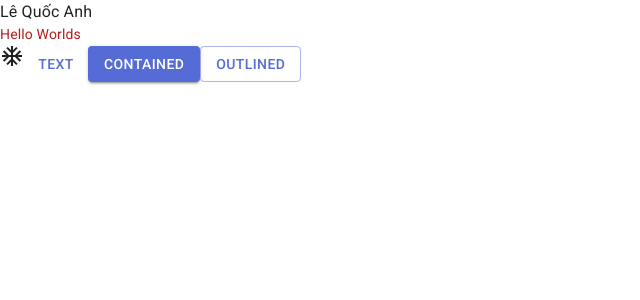
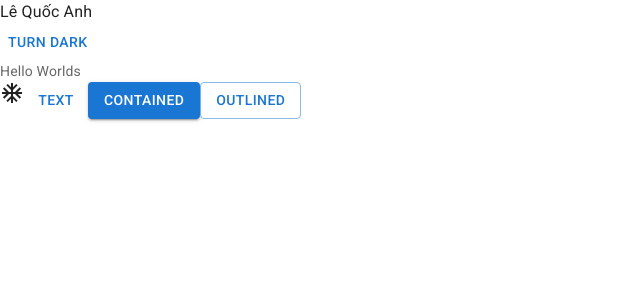
Before and after one commit to payyer/trello-client, a React (Vite) app: page / in a window 1280 px wide. Shown: the top 300 px of the page, without its empty margins (0-640 px from the left). Built offline with nearby package versions, Linux system fonts and the light colour scheme.

Commit message:
Setup Light/Dark mode #1

```diff
--- a/src/App.jsx
+++ b/src/App.jsx
@@ -1,10 +1,27 @@
 import Button from '@mui/material/Button'
 import AcUnitIcon from '@mui/icons-material/AcUnit';
 import Typography from '@mui/material/Typography';
+
+import { useColorScheme } from '@mui/material/styles';
+
+function ModeToggle() {
+  const { mode, setMode } = useColorScheme();
+  return (
+    <Button
+      onClick={() => {
+        setMode(mode === 'light' ? 'dark' : 'light');
+      }}
+    >
+      {mode === 'light' ? 'Turn dark' : 'Turn light'}
+    </Button>
+  );
+}
+
 function App() {
   return (
     <>
       <div>Lê Quốc Anh</div>
+      <ModeToggle/>
       <Typography variant='body2' color={"text.secondary"}>Hello Worlds</Typography>
       <AcUnitIcon/>
       <Button variant="text">Text</Button>
--- a/src/main.jsx
+++ b/src/main.jsx
@@ -3,13 +3,13 @@
 import theme from './theme.js'
 import ReactDOM from 'react-dom/client'
 import CssBaseline from '@mui/material/CssBaseline'
-import { ThemeProvider } from '@mui/material/styles'
+import { Experimental_CssVarsProvider as CssVarsProvider } from '@mui/material/styles'
 
 ReactDOM.createRoot(document.getElementById('root')).render(
   <React.StrictMode>
-    <ThemeProvider theme={theme}>
+    <CssVarsProvider theme={theme}>
       <CssBaseline/>
       <App />
-    </ThemeProvider>
+    </CssVarsProvider>
   </React.StrictMode>
 )
--- a/src/theme.js
+++ b/src/theme.js
@@ -1,22 +1,20 @@
-import { createTheme } from '@mui/material/styles'
-import { red } from '@mui/material/colors'
-
+import { experimental_extendTheme as extendTheme } from '@mui/material/styles'
 // Create a theme instance.
-const theme = createTheme({
-  cssVariables: true,
-  palette: {
-    mode: 'light', // default
-    primary: {
-      main: '#556cd6'
+const theme = extendTheme({
+  colorSchemes: {
+    light: {
+      palette: {
+        // primary: {
+        //   main: '#ff5252'
+        // }
+      }
     },
-    secondary: {
-      main: '#19857b'
-    },
-    error: {
-      main: red.A400
-    },
-    text: {
-      secondary: red[900]
+    dark: {
+      palette: {
+        // primary: {
+        //   main: '#000'
+        // }
+      }
     }
   }
 })
```
